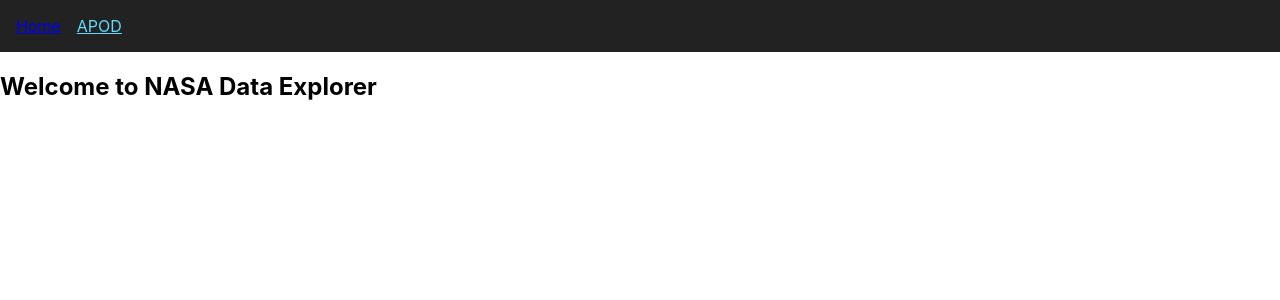
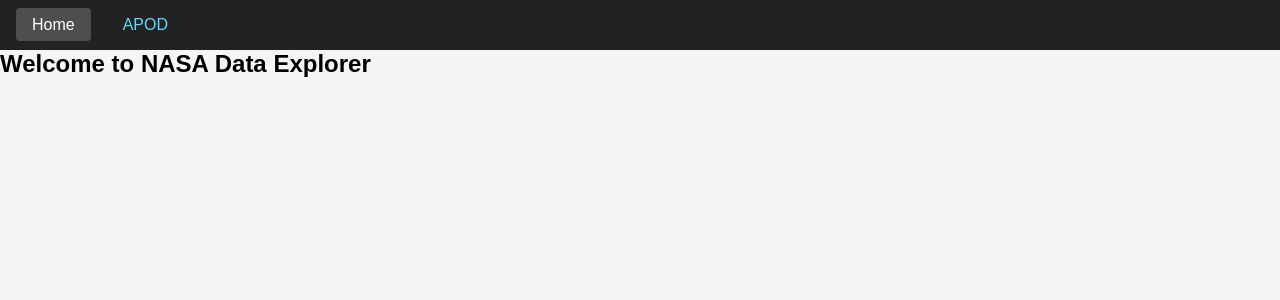
Before and after one commit to VitorBarbosaDev/Nasa-Project, a React (Create React App) app in the folder nasa-frontend/: page / in a window 1280 px wide. Shown: the top 300 px of the page. Built offline with nearby package versions, Linux system fonts and the light colour scheme.

Commit message:
Add Basic styling

```diff
--- a/nasa-frontend/src/App.js
+++ b/nasa-frontend/src/App.js
@@ -1,6 +1,7 @@
 import React from 'react';
 import { BrowserRouter, Routes, Route, Link } from 'react-router-dom';
 import APOD from './components/APOD';
+import styles from './App.module.css';
 import { NavLink } from 'react-router-dom';
 
 
@@ -16,15 +17,22 @@
     return (
         <BrowserRouter>
             {/* Navigation bar with links */}
-            <nav style={{ padding: '1rem', background: '#222', color: '#fff' }}>
-                <Link to="/" style={{ marginRight: '1rem' }}>Home</Link>
+            <nav className={styles.nav}>
+                <NavLink
+                    to="/"
+                    className={({ isActive }) =>
+                        isActive ? styles.activeLink : styles.link
+                    }
+                >
+                    Home
+                </NavLink>
                 <NavLink
                     to="/apod"
-                    style={({ isActive }) => ({
-                        marginRight: '1rem',
-                        color: isActive ? '#fff' : '#61dafb'
-                    })}
-                >APOD
+                    className={({ isActive }) =>
+                        isActive ? styles.activeLink : styles.link
+                    }
+                >
+                    APOD
                 </NavLink>
             </nav>
 
--- a/nasa-frontend/src/App.css
+++ b/nasa-frontend/src/App.module.css
@@ -36,3 +36,33 @@
     transform: rotate(360deg);
   }
 }
+
+* { margin: 0; padding: 0; box-sizing: border-box; }
+body { font-family: Arial, sans-serif; background: #f5f5f5; }
+
+/* Navigation styles */
+.nav {
+    padding: 1rem;
+    background: #222;
+}
+
+/* Link styles */
+.link,
+.activeLink {
+    margin-right: 1rem;
+    padding: 0.5rem 1rem;
+    text-decoration: none;
+    border-radius: 4px;
+    transition: background-color 0.2s;
+}
+.link {
+    color: #61dafb;
+}
+.link:hover,
+.link:focus {
+    background-color: rgba(255,255,255,0.1);
+}
+.activeLink {
+    color: #fff;
+    background-color: rgba(255,255,255,0.2);
+}
--- a/nasa-frontend/src/components/APOD.js
+++ b/nasa-frontend/src/components/APOD.js
@@ -2,6 +2,7 @@
 import Title from "./Title";
 import ImageCard from "./ImageCard";
 import Description from "./Description";
+import styles from './APOD.module.css';
 
 export default function APOD() {
     const [data, setData] = useState(null);
@@ -30,7 +31,8 @@
     if (error) return <p>Error: {error.message}</p>;
 
     return (
-        <div style={{ padding: '1rem' }}>
+        <div className={styles.container}>
+            <p className={styles.date}>{data.date}</p>
             <Title text={data.title} />
             <ImageCard src={data.url} alt={data.title} />
             <Description text={data.explanation} />
--- /dev/null
+++ b/nasa-frontend/src/components/APOD.module.css
@@ -0,0 +1,37 @@
+.title {
+    margin-bottom: 0.5rem;
+    font-size: 1.5rem;
+    color: #333;
+}
+
+.imageWrapper {
+    text-align: center;
+    margin: 1rem 0;
+}
+
+.image {
+    max-width: 100%;
+    border-radius: 8px;
+    box-shadow: 0 2px 4px rgba(0,0,0,0.1);
+}
+
+.description {
+    line-height: 1.6;
+    color: #555;
+}
+
+.container {
+    padding: 2rem;
+    max-width: 800px;
+    margin: 2rem auto;
+    background: #fff;
+    border-radius: 8px;
+    box-shadow: 0 4px 12px rgba(0,0,0,0.1);
+}
+
+.date {
+    font-size: 0.9rem;
+    color: #777;
+    text-align: center;
+    margin-bottom: 1rem;
+}
--- a/nasa-frontend/src/components/Description.js
+++ b/nasa-frontend/src/components/Description.js
@@ -1,5 +1,6 @@
 import React from 'react';
+import styles from './Description.module.css';
 
 export default function Description({ text }) {
-    return <p style={{ lineHeight: 1.6, marginTop: '0.5rem' }}>{text}</p>;
+    return <p className={styles.description}>{text}</p>;
 }
--- /dev/null
+++ b/nasa-frontend/src/components/Description.module.css
@@ -0,0 +1,4 @@
+.description {
+    line-height: 1.6;
+    margin-top: 0.5rem;
+}
--- a/nasa-frontend/src/components/ImageCard.js
+++ b/nasa-frontend/src/components/ImageCard.js
@@ -1,9 +1,10 @@
 import React from 'react';
+import styles from './ImageCard.module.css';
 
 export default function ImageCard({ src, alt }) {
     return (
-        <div style={{ textAlign: 'center', margin: '1rem 0' }}>
-            <img src={src} alt={alt} style={{ maxWidth: '100%', borderRadius: '0.5rem' }} />
+        <div className={styles.container}>
+            <img src={src} alt={alt} className={styles.image} />
         </div>
     );
 }
--- /dev/null
+++ b/nasa-frontend/src/components/ImageCard.module.css
@@ -0,0 +1,9 @@
+.container {
+    text-align: center;
+    margin: 1rem 0;
+}
+
+.image {
+    max-width: 100%;
+    border-radius: 0.5rem;
+}
--- a/nasa-frontend/src/components/Title.js
+++ b/nasa-frontend/src/components/Title.js
@@ -1,5 +1,6 @@
 import React from 'react';
+import styles from './Title.module.css';
 
 export default function Title({ text }) {
-    return <h2 style={{ marginBottom: '0.5rem' }}>{text}</h2>;
+    return <h2 className={styles.title}>{text}</h2>;
 }
--- /dev/null
+++ b/nasa-frontend/src/components/Title.module.css
@@ -0,0 +1,3 @@
+.title {
+    margin-bottom: 0.5rem;
+}
```
